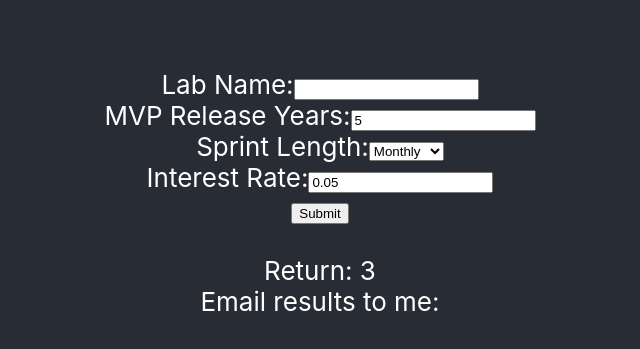
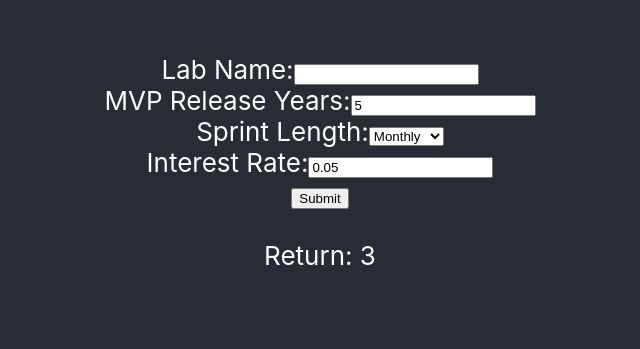
Before and after one commit to sedkis/property-researcher, a React (Create React App) app in the folder web-ui/: page / in a window 1280 px wide. Shown: the part 207-556 px from the top of the page, without its empty margins (320-960 px from the left). Built offline with nearby package versions, Linux system fonts and the light colour scheme; the HTML template or start-up script is replaced by a standard one.

Commit message:
adds emailresults section

```diff
--- /dev/null
+++ b/web-ui/src/form/EmailResults.js
@@ -0,0 +1,9 @@
+import React, { Component } from 'react';
+
+class EmailResults extends Component {
+     render(){
+        return (<div></div>);
+    };
+}
+
+export default EmailResults;
--- a/web-ui/src/form/Form.js
+++ b/web-ui/src/form/Form.js
@@ -1,4 +1,5 @@
 import React, { Component } from 'react';
+import EmailResults from './EmailResults';
 
 class Form extends Component {
     constructor(props) {
@@ -12,7 +13,6 @@ class Form extends Component {
         this.handleNameChange = this.handleNameChange.bind(this);
         this.handleLengthChange = this.handleLengthChange.bind(this);
         this.handleSprintLengthChange = this.handleSprintLengthChange.bind(this);
-        this.handleLengthChange = this.handleLengthChange.bind(this);
     }
 
     handleNameChange(event) {
@@ -68,8 +68,9 @@ class Form extends Component {
 
             <br/>
             Return: { this.state.lengthYears * this.state.sprintLength * this.state.interest }
-            <br></br>
-            Email results to me:
+            <br></br><br/><br/>
+            {/* Email results to me: <EmailResults state={this.state}/> <button>bloop</button> */}
+            {/* Text results to me: <TextResults state={this.state}/> <button>bloop</button> */}
         </div>
         )
     }
```
